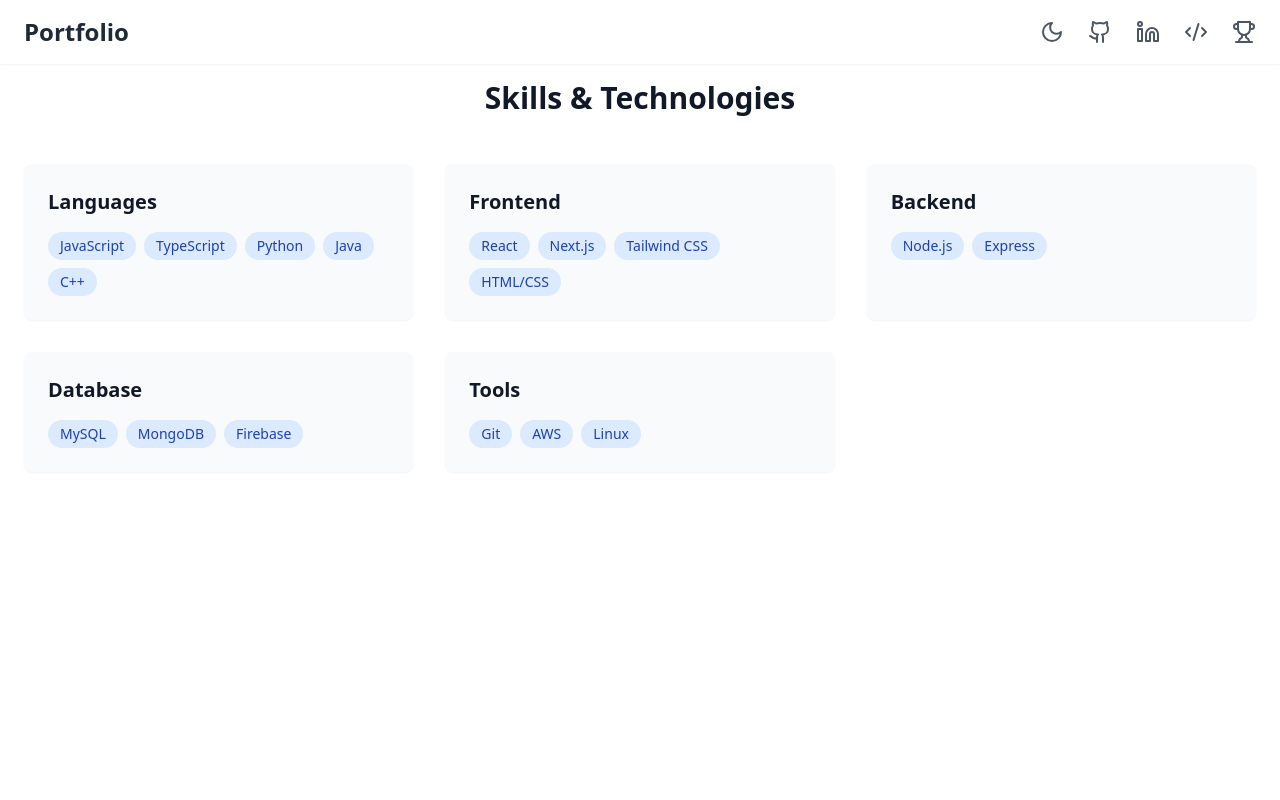
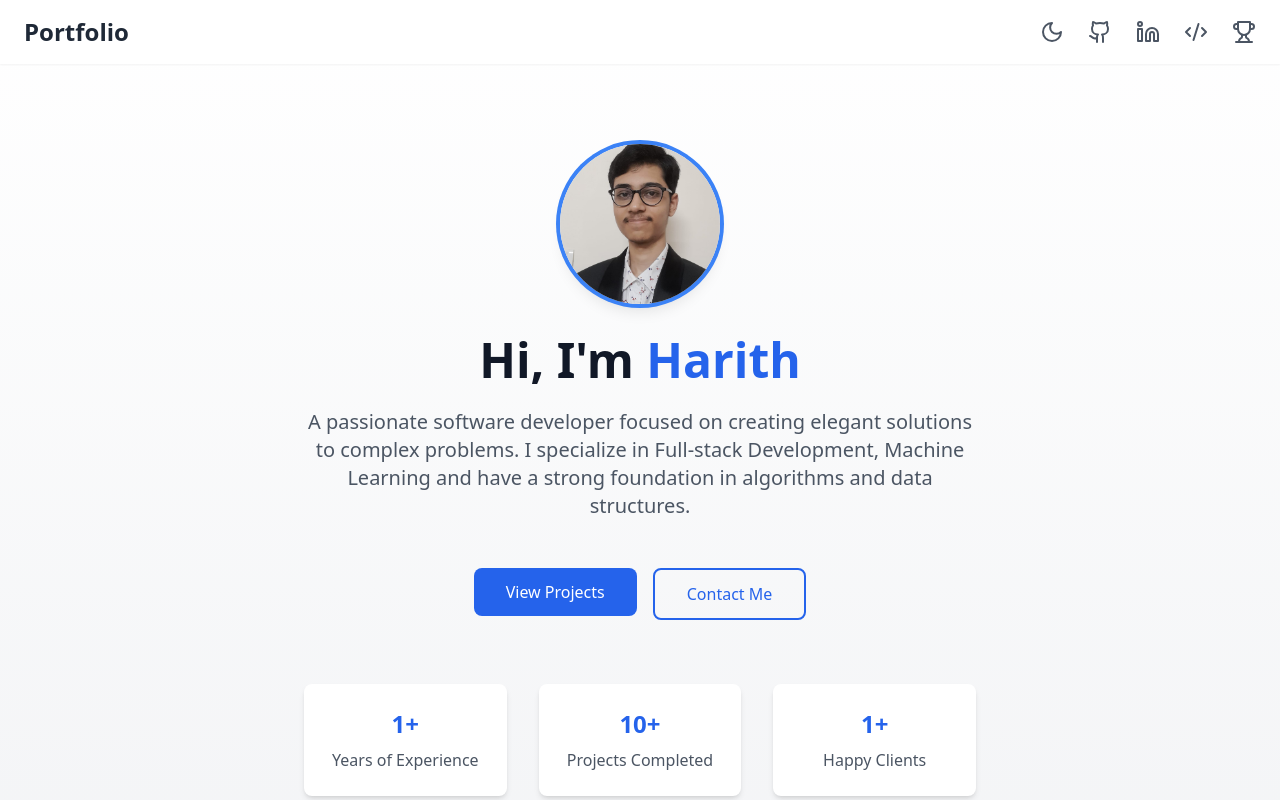
Before and after one commit to Harith-Y/portfolio, a React (Vite) app: page / in a window 1280 px wide. Shown: the top 800 px of the page. Built offline with nearby package versions, Linux system fonts and the light colour scheme.

Commit message:
feat: enhance Hero component with animations, profile section, and experience metrics

```diff
--- a/src/components/Hero.tsx
+++ b/src/components/Hero.tsx
@@ -1,7 +1,74 @@
+import { motion } from 'framer-motion';
+
 export default function Hero() {
   return (
-    <section>
+    <section className="min-h-screen flex items-center justify-center bg-gradient-to-b from-white to-gray-100 dark:from-gray-900 dark:to-gray-800 pt-16">
+      <div className="max-w-7xl mx-auto px-4 sm:px-6 py-20 text-center">
+        <motion.div
+          initial={{ scale: 0 }}
+          animate={{ scale: 1 }}
+          transition={{ duration: 0.5 }}
+        >
+          <img
+            src="profile.jpg"
+            alt="Profile"
+            className="w-40 h-40 rounded-full mx-auto mb-8 object-cover shadow-lg ring-4 ring-blue-500 dark:ring-blue-400"
+          />
+        </motion.div>
+        <motion.div
+          initial={{ opacity: 0, y: 20 }}
+          animate={{ opacity: 1, y: 0 }}
+          transition={{ duration: 0.5, delay: 0.2 }}
+        >
+          <h1 className="text-5xl font-bold text-gray-900 dark:text-white mb-6">
+            Hi, I'm <span className="text-blue-600 dark:text-blue-400">Harith</span>
+          </h1>
+          <p className="text-xl text-gray-600 dark:text-gray-300 max-w-2xl mx-auto mb-12">
+            A passionate software developer focused on creating elegant solutions to complex problems.
+            I specialize in Full-stack Development, Machine Learning and have a strong foundation in algorithms and data structures.
+          </p>
+          <div className="flex justify-center gap-4">
+            <a href="#projects">
+              <motion.button
+                whileHover={{ scale: 1.05 }}
+                whileTap={{ scale: 0.95 }}
+                className="bg-blue-600 text-white px-8 py-3 rounded-lg font-medium hover:bg-blue-700 transition"
+              >
+                View Projects
+              </motion.button>
+              </a>
+              <a href="#contact">
+              <motion.button
+                whileHover={{ scale: 1.05 }}
+                whileTap={{ scale: 0.95 }}
+                className="border-2 border-blue-600 dark:border-blue-400 text-blue-600 dark:text-blue-400 px-8 py-3 rounded-lg font-medium hover:bg-blue-50 dark:hover:bg-blue-900/30 transition"
+              >
+                Contact Me
+              </motion.button>
+            </a>
+          </div>
+        </motion.div>
 
+        <motion.div
+          initial={{ opacity: 0, y: 20 }}
+          animate={{ opacity: 1, y: 0 }}
+          transition={{ duration: 0.5, delay: 0.4 }}
+          className="mt-16 grid grid-cols-1 md:grid-cols-3 gap-8"
+        >
+          <div className="bg-white dark:bg-gray-800 p-6 rounded-lg shadow-md">
+            <h3 className="text-2xl font-bold text-blue-600 dark:text-blue-400 mb-2">1+</h3>
+            <p className="text-gray-600 dark:text-gray-300">Years of Experience</p>
+          </div>
+          <div className="bg-white dark:bg-gray-800 p-6 rounded-lg shadow-md">
+            <h3 className="text-2xl font-bold text-blue-600 dark:text-blue-400 mb-2">10+</h3>
+            <p className="text-gray-600 dark:text-gray-300">Projects Completed</p>
+          </div>
+          <div className="bg-white dark:bg-gray-800 p-6 rounded-lg shadow-md">
+            <h3 className="text-2xl font-bold text-blue-600 dark:text-blue-400 mb-2">1+</h3>
+            <p className="text-gray-600 dark:text-gray-300">Happy Clients</p>
+          </div>
+        </motion.div>
+      </div>
     </section>
   );
 }
```
Also changed, not shown: public/profile.jpg (added).
